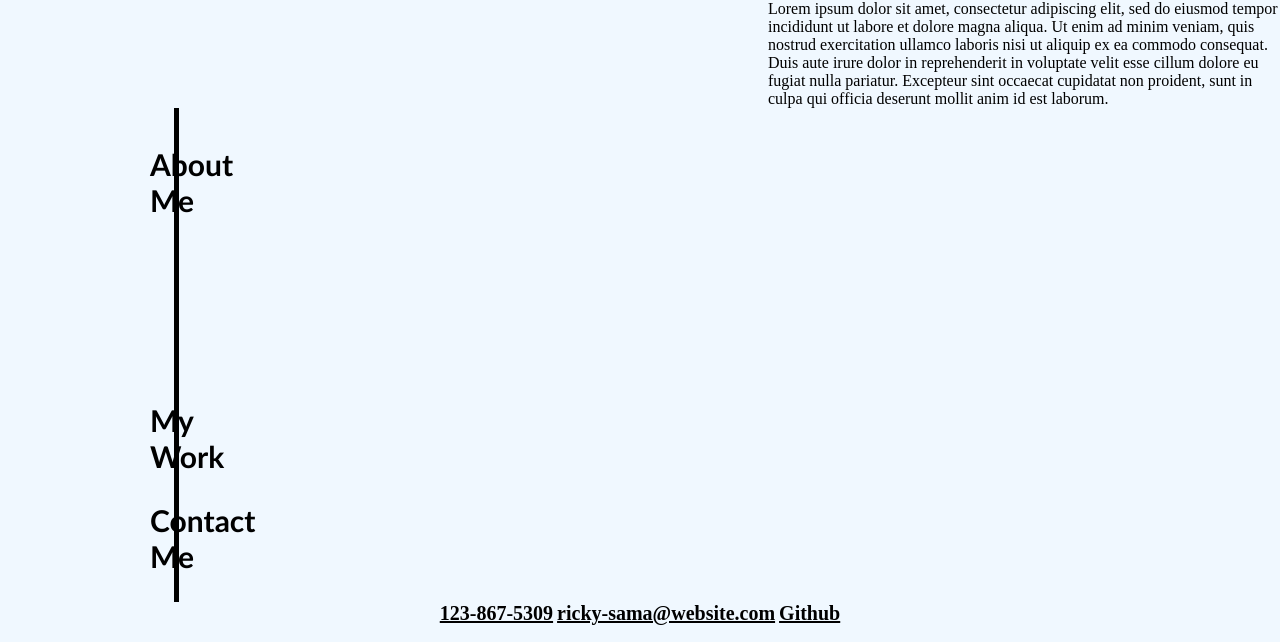
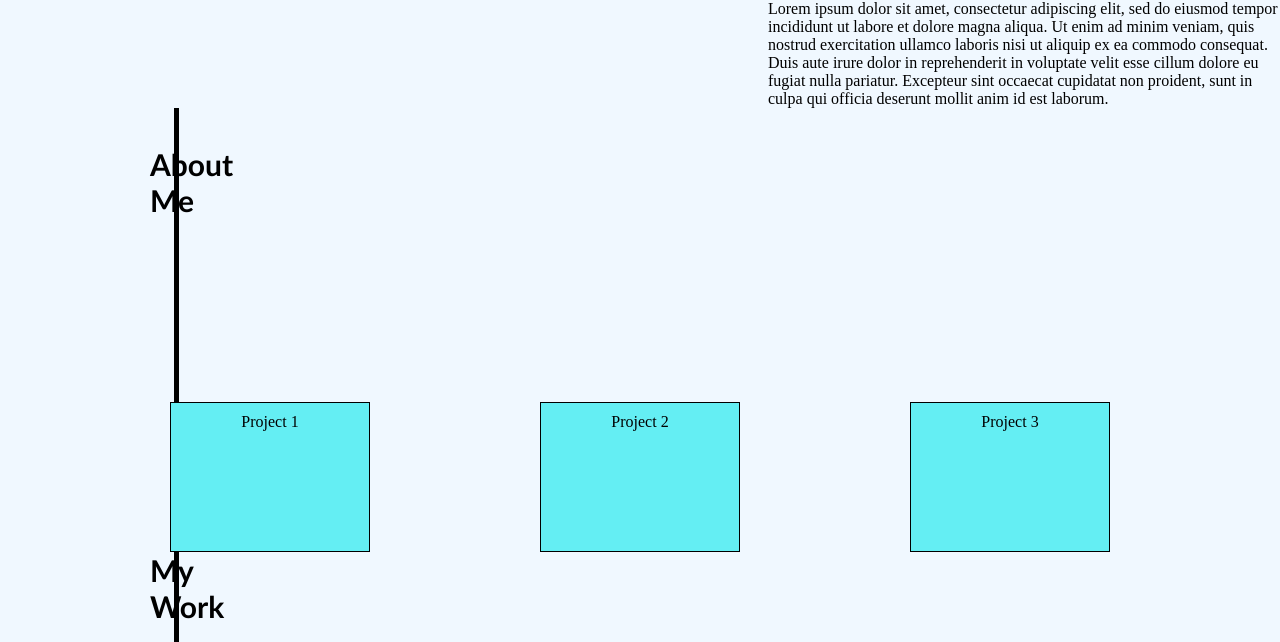
Before and after one commit to Ricky-Sama/Portfolio, a plain HTML site: page index.html in a window 1280 px wide. Shown: the part 310-952 px from the top of the page. Drawn offline with Linux system fonts and the light colour scheme.

Commit message:
added div class for projects

```diff
--- a/assets/css/style.css
+++ b/assets/css/style.css
@@ -127,4 +127,20 @@ h3 {
 .middle {
     text-align: center;
     margin-bottom: 10px;
+    font-family: 'Trebuchet MS';
 }
+
+.container1 {
+    display: flex;
+    justify-content: space-evenly;
+    align-items: center;
+}
+
+.Project-1, .Project-2, .Project-3 {
+    width: 200px;
+    height: 150px;
+    background-color: #64eef3;
+    border: 1px solid black;
+    padding: 10px;
+    text-align: center;
+  }
--- a/index.html
+++ b/index.html
@@ -41,8 +41,12 @@
                 Lorem ipsum dolor sit amet, consectetur adipiscing elit, sed do eiusmod tempor incididunt ut labore et dolore magna aliqua. Ut enim ad minim veniam, quis nostrud exercitation ullamco laboris nisi ut aliquip ex ea commodo consequat. Duis aute irure dolor in reprehenderit in voluptate velit esse cillum dolore eu fugiat nulla pariatur. Excepteur sint occaecat cupidatat non proident, sunt in culpa qui officia deserunt mollit anim id est laborum.
             </p>
             <span class="a-me"><h2>About Me</h2></span>
-
         </article>
+        <div class="container1">
+            <div class="Project-1">Project 1</div>
+            <div class="Project-2">Project 2</div>
+            <div class="Project-3">Project 3</div>
+        </div>
         <article id="my-work">
             <span class="my-w"><h2>My Work</h2></span>
         </article>
```
